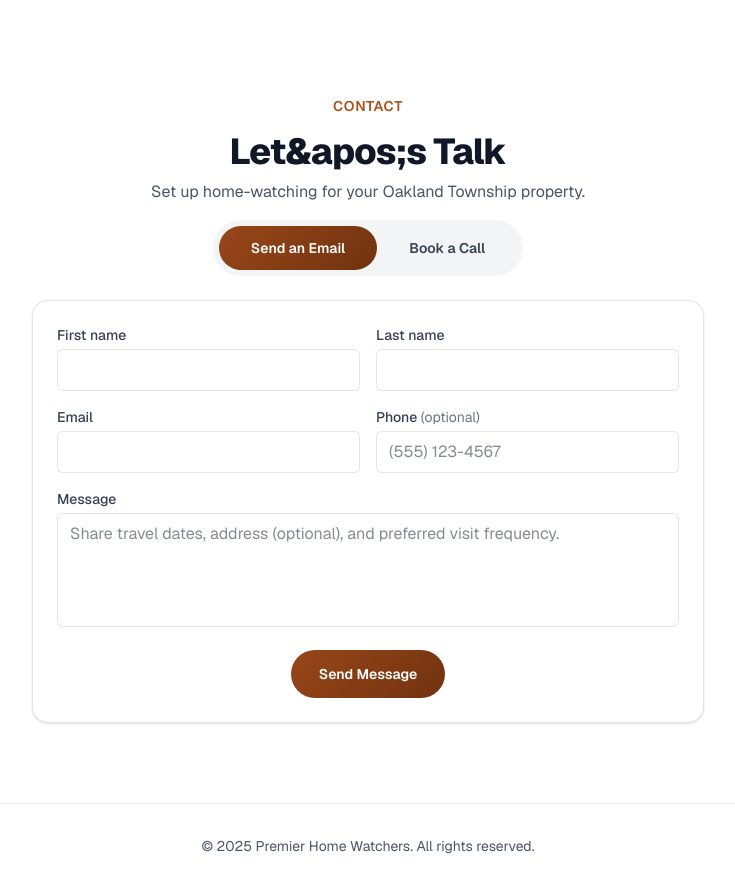
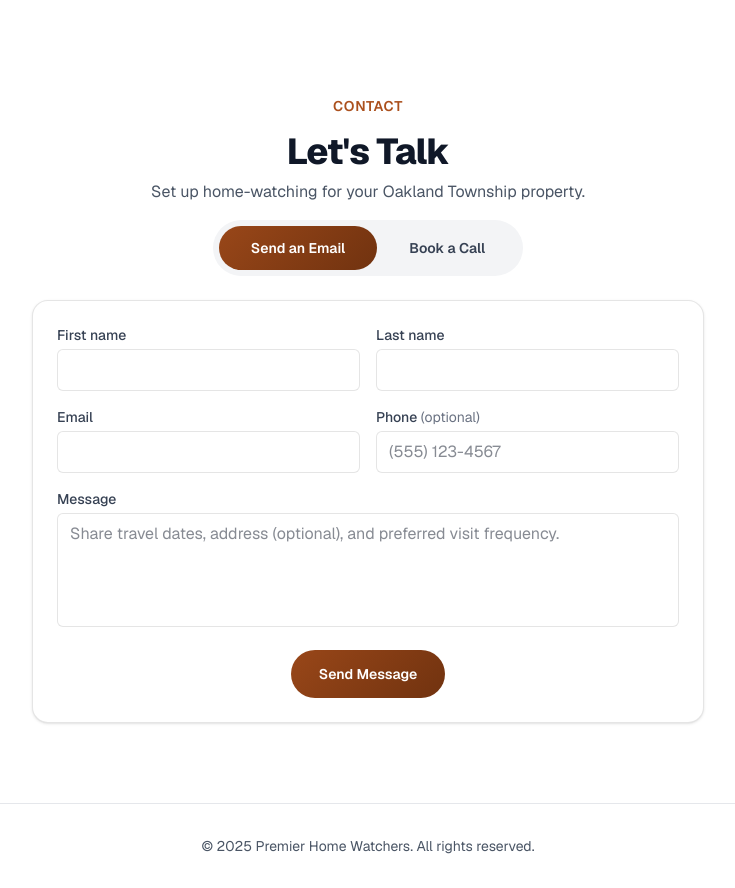
Before and after one commit to kbrycz/premier-home-watchers, a Next.js app: page / in a window 1280 px wide. Shown: the part 2860-3748 px from the top of the page, without its empty margins (272-1007 px from the left). Built offline with nearby package versions, Linux system fonts and the light colour scheme.

Commit message:
adding more

```diff
--- a/src/components/ContactSection.js
+++ b/src/components/ContactSection.js
@@ -13,7 +13,7 @@ export default function ContactSection() {
           <p className="text-sm font-semibold text-[color:var(--brand-primary)] uppercase tracking-wider mb-4">
             Contact
           </p>
-          <h2 className="text-2xl font-extrabold tracking-tight sm:text-3xl md:text-4xl">Let&amp;apos;s Talk</h2>
+          <h2 className="text-2xl font-extrabold tracking-tight sm:text-3xl md:text-4xl">Let's Talk</h2>
           <p className="mt-2 text-gray-600">Set up home-watching for your Oakland Township property.</p>
         </div>
 
```
